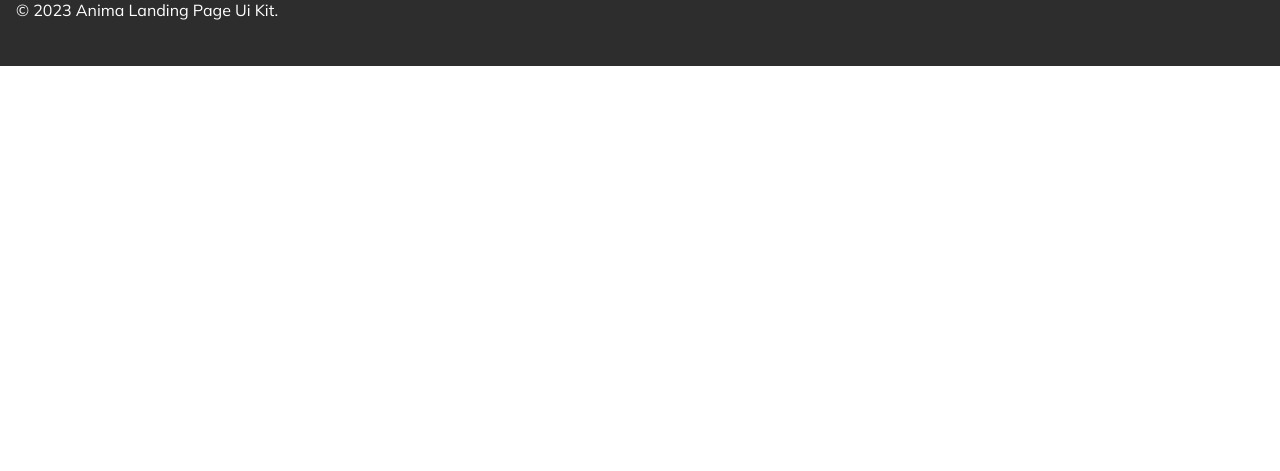
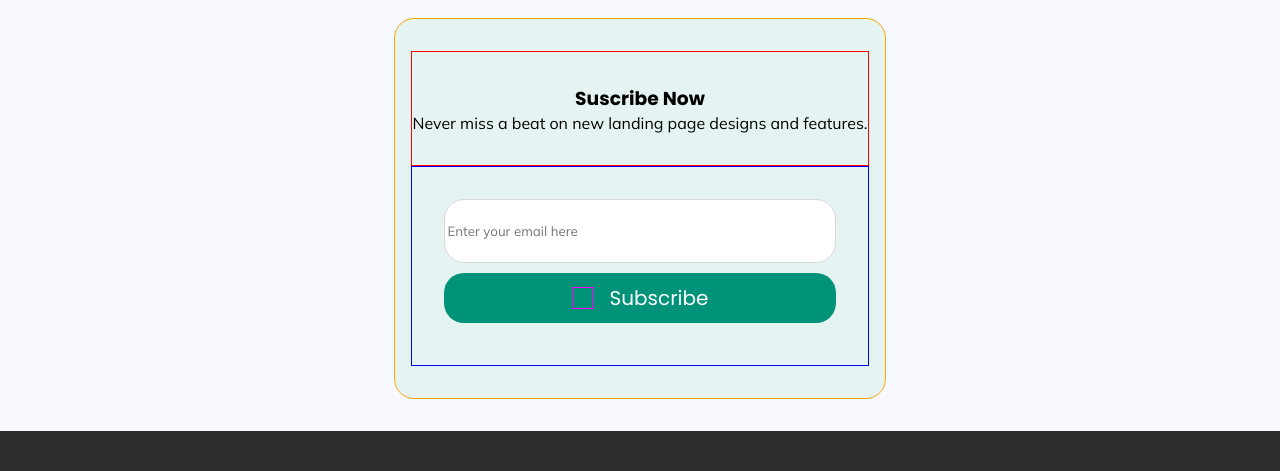
Before and after one commit to MoralesAngelo/challenge-endweek, a plain HTML site: page index.html in a window 1280 px wide. Shown: the part 1746-2217 px from the top of the page. Before the commit the page ends 1812 px from the top, so only its background shows below. Drawn offline with Linux system fonts and the light colour scheme.

Commit message:
SubscribeAdded

```diff
--- a/index.html
+++ b/index.html
@@ -57,7 +57,26 @@
           <img src="/img/Visuals.svg" alt="telefono2" />
         </div>
       </section>
-      <section></section>
+      <section class="suscribe">
+        <div class="content">
+          <header>
+            <h3>Suscribe Now</h3>
+            <p>Never miss a beat on new landing page designs and features.</p>
+          </header>
+          <div class="email">
+            <form action="get">
+              <input
+                class="email"
+                type="email"
+                placeholder="Enter your email here"
+              />
+              <button>
+                <img src="/img/email.svg" alt="Email" /> Subscribe
+              </button>
+            </form>
+          </div>
+        </div>
+      </section>
     </main>
     <footer>
       <div class="links">
--- a/style.css
+++ b/style.css
@@ -33,21 +33,6 @@ main {
     }
   }
 
-  button {
-    color: white;
-    background-color: #009379;
-    display: flex;
-    border: none;
-    align-items: center;
-    padding-inline: 45px;
-    padding-block: 10px;
-    border-radius: 20px;
-    gap: 1rem;
-    margin: 10px;
-    img {
-      color: white;
-    }
-  }
   .visualimg {
     img {
       width: 270px;
@@ -56,6 +41,21 @@ main {
       left: 81.78px;
       border-radius: 21.33px;
     }
+  }
+}
+button {
+  color: white;
+  background-color: #009379;
+  display: flex;
+  border: none;
+  align-items: center;
+  padding-inline: 45px;
+  padding-block: 10px;
+  border-radius: 20px;
+  gap: 1rem;
+  margin: 10px;
+  img {
+    color: white;
   }
 }
 
@@ -108,6 +108,72 @@ main {
   }
 }
 
+.suscribe {
+  display: flex;
+  flex-direction: column;
+  justify-content: center;
+  align-items: center;
+  align-content: stretch;
+  padding-inline: 2rem;
+  padding-block: 2rem;
+  width: 100%;
+  header {
+    padding-block: 2rem;
+    padding-in-line: 2rem;
+    border: 1px solid red;
+  }
+  div.content {
+    border: 1px solid orange;
+    border-radius: 20px;
+    background: #e5f4f2;
+    font-family: "poppins";
+    text-align: center;
+    padding-block: 2rem;
+    padding-inline: 1rem;
+    div.email {
+      border: 1px solid blue;
+      padding-block: 2rem;
+      padding-inline: 2rem;
+      width: 100%;
+      form {
+        width: 100%;
+        display: flex;
+        flex-direction: column;
+        align-items: center;
+        input {
+          display: flex;
+          border: 1px solid #d8d8d8;
+          border-radius: 20px;
+          font-family: "mulish";
+          width: 100%;
+          height: 4rem;
+        }
+
+        button {
+          border-radius: 20px;
+          display: flex;
+          justify-content: center;
+          border: 1px;
+          border-color: #e5f4f2;
+          color: #white;
+          background: rgba(0, 147, 121, 1);
+          font-family: "poppins";
+          font-size: 20px;
+          width: 100%;
+          img {
+            border: 1px solid fuchsia;
+            color: black;
+          }
+        }
+      }
+    }
+  }
+}
+
+p {
+  font-family: mulish;
+}
+
 footer {
   display: flex;
   flex-direction: column;
```
